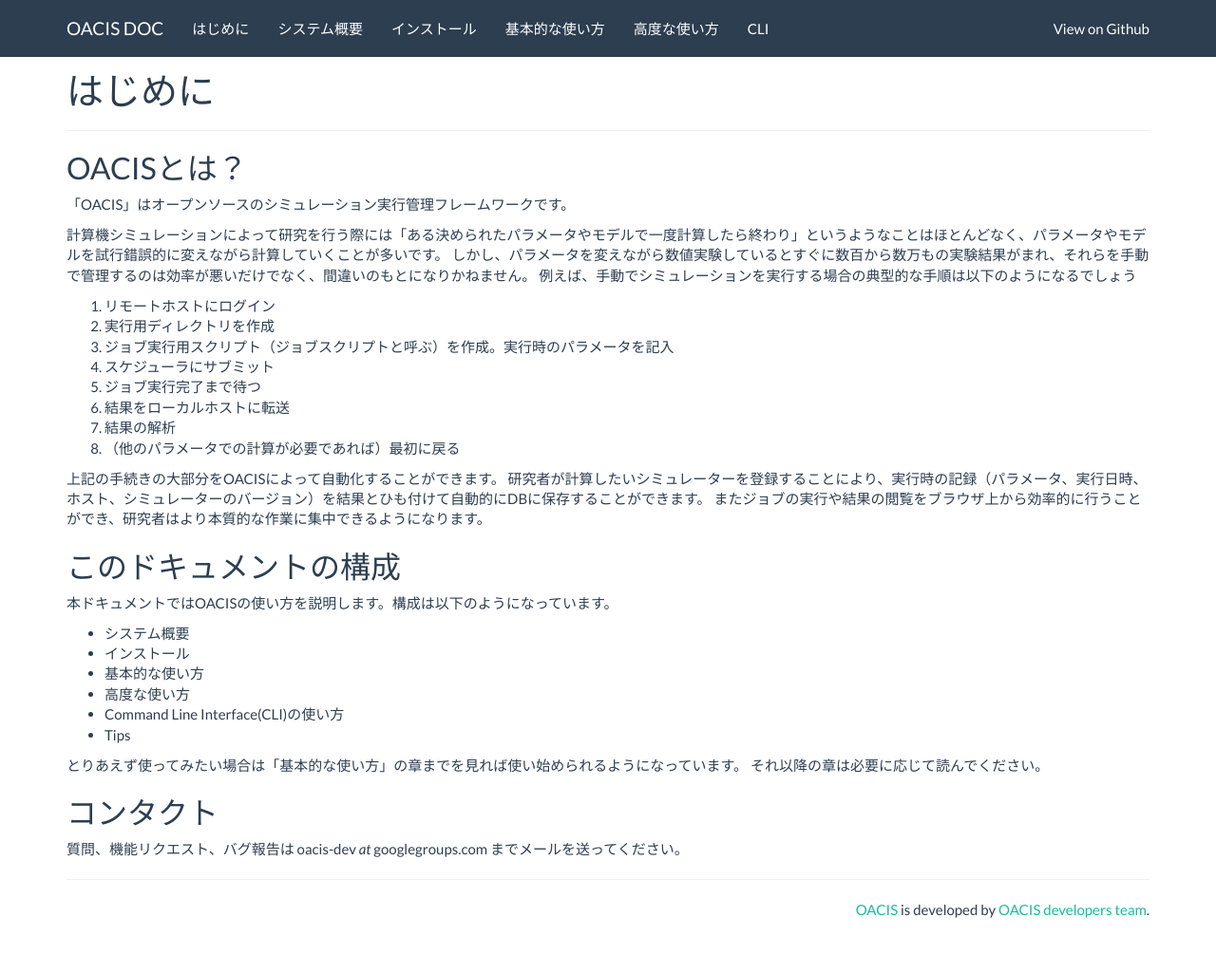
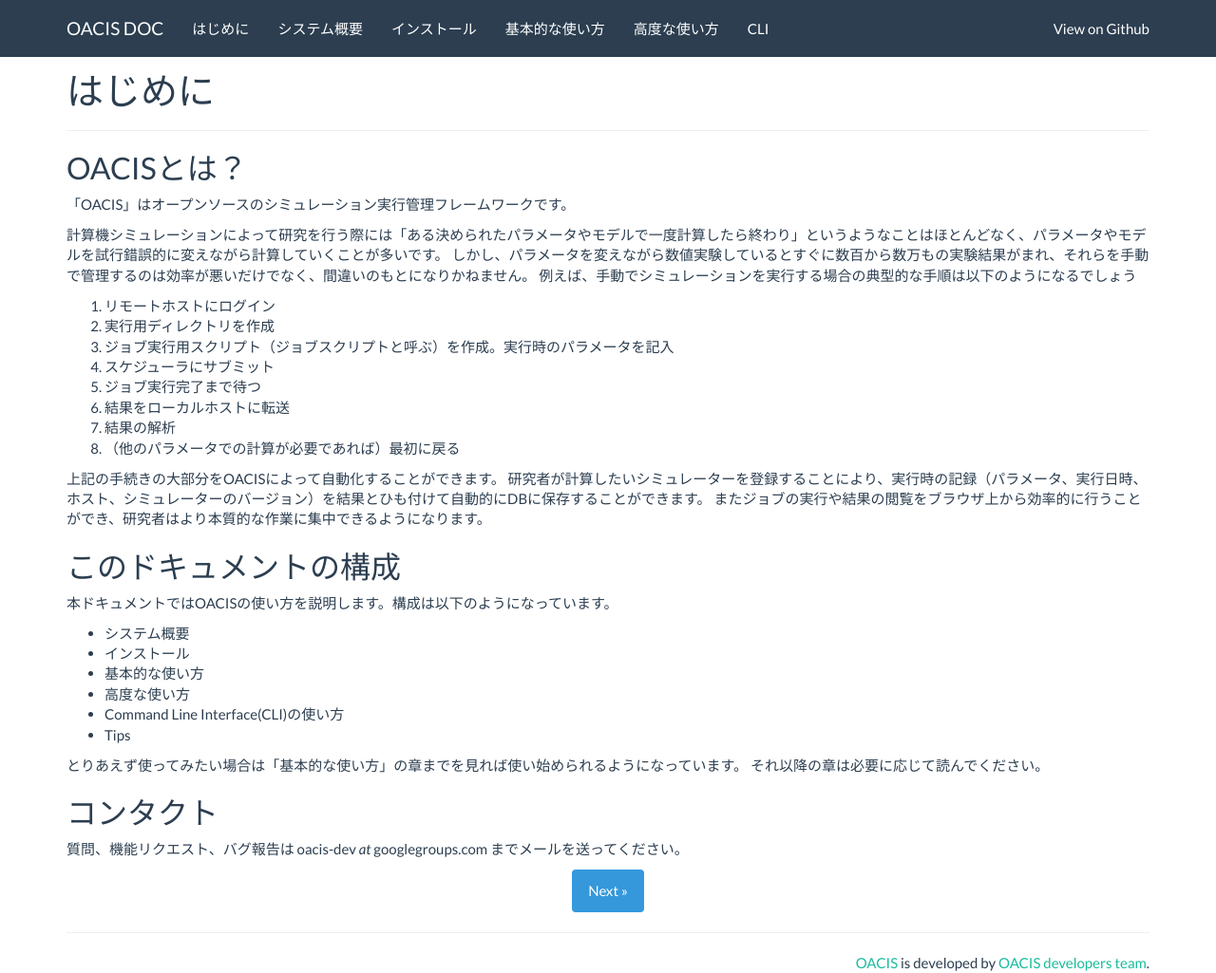
Before and after one commit to crest-cassia/oacis, a Jekyll site: the page built from ja/index.md, in a window 1280 px wide and 1025 px high. Shown: the whole window at 95% size. Built offline with Jekyll 4.4.1, drawn with Linux system fonts in a browser that asks for light colours; nearby versions of some CDN libraries.

Commit message:
introduced next button

```diff
--- a/_layouts/default.html
+++ b/_layouts/default.html
@@ -55,6 +55,10 @@
       </div>
       {{ content }}
 
+      <div class="text-center">
+        <a href="{{ site.baseurl }}/{{ page.lang }}/{{ page.next_page }}.html" class="btn btn-info">Next »</a>
+      </div>
+
       <hr>
       <footer class="site-footer">
         <div class="text-right">
```
